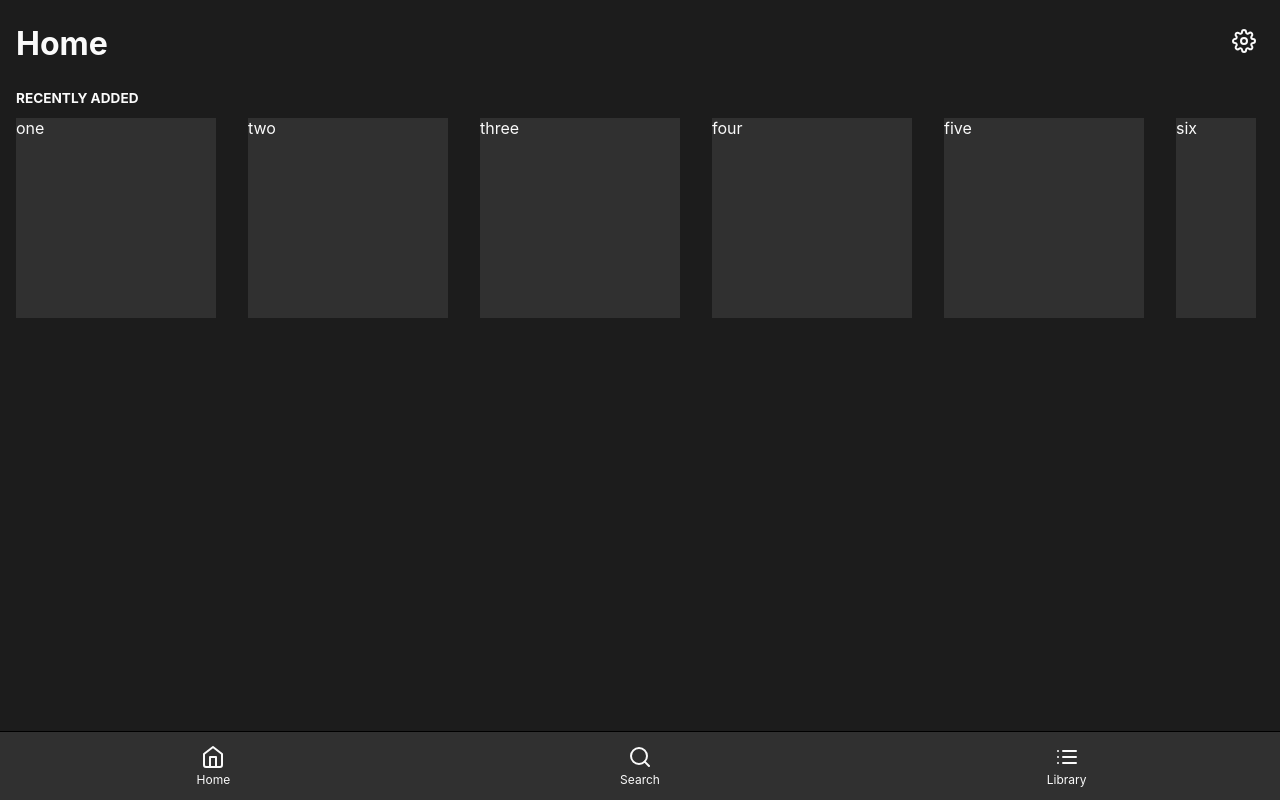
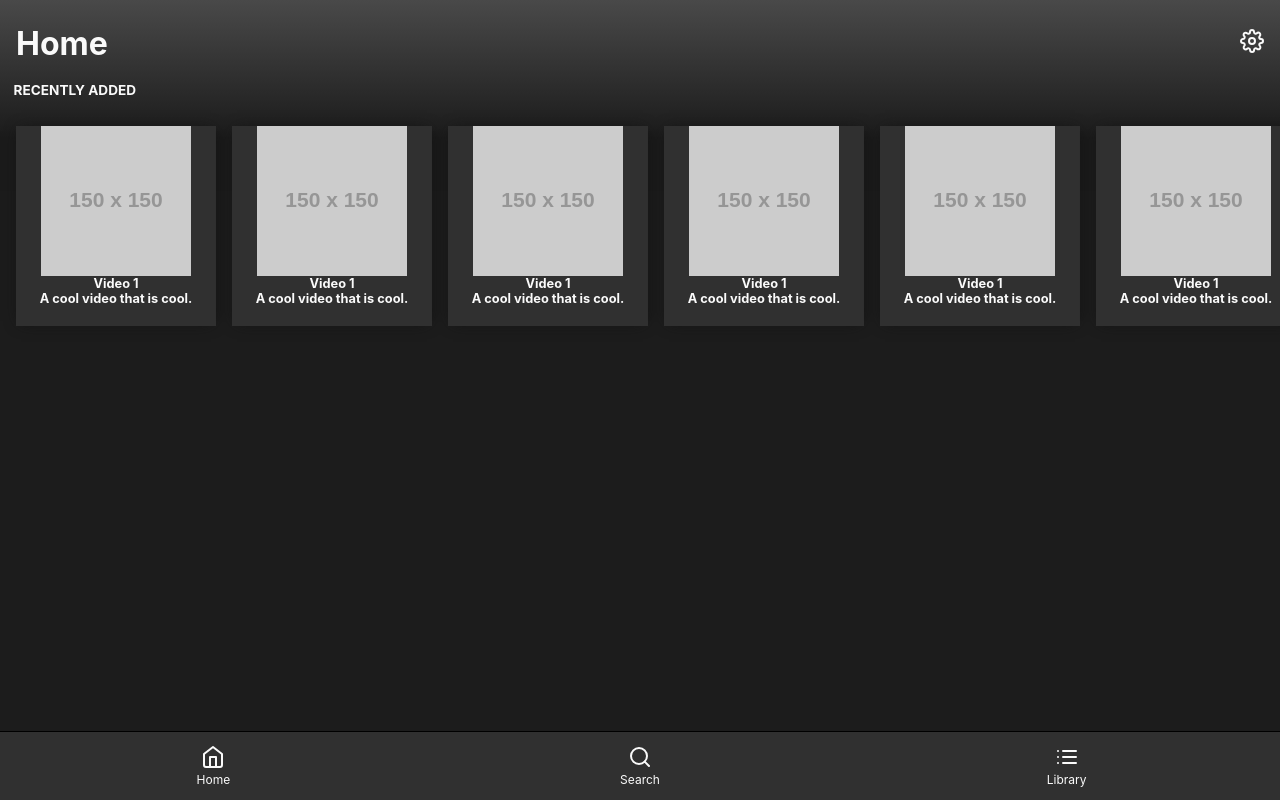
Before and after one commit to ethanling/trash-talkers-learn, a React (Create React App) app: page / in a window 1280 px wide. Built offline with nearby package versions, Linux system fonts and the light colour scheme.

Commit message:
scrollView enhancements

```diff
--- a/src/App.js
+++ b/src/App.js
@@ -15,7 +15,7 @@ const StyledApp = styled.div`
     min-width: 100vw;
     max-width: 100vw;
     background: #1C1C1C;
-	color: #FAFAFA;
+    color: #fafafa;
     z-index: 0;
     display: flex;
     flex-direction: column;
--- a/src/components/Header.js
+++ b/src/components/Header.js
@@ -3,11 +3,19 @@ import styled from 'styled-components';
 import { FiSettings } from 'react-icons/fi'
 
 const StyledHeader = styled.div`
-	display: flex;
-	flex-direction: row;
-	align-items: center;
-	width: 100%;
-	font-weight: bold;
+    display: flex;
+    flex-direction: row;
+    align-items: center;
+    width: 100%;
+    font-weight: bold;
+    padding: 1.5em 1em 8em 1em;
+    background: rgb(232, 232, 232);
+    background: linear-gradient(
+        180deg,
+        rgba(73, 73, 73, 1) 0%,
+        rgba(27, 27, 27, 100) 72%
+    );
+    margin-bottom: -8.5em;
 `;
 
 const StyledSettingsIcon = styled.div`
@@ -21,7 +29,7 @@ const StyledTitle = styled.h1`
 	margin: 0;
 `;
 
-const Header = ({ title  }) => {
+const Header = ({ title }) => {
 	return (
 		<StyledHeader>
 			<StyledTitle>{ title }</StyledTitle>
--- a/src/components/ScrollView.js
+++ b/src/components/ScrollView.js
@@ -1,39 +1,104 @@
 import React from 'react';
 import styled from 'styled-components';
 
+const testArr = [
+    {
+        title: "Video 1",
+        desciption: "A cool video that is cool.",
+        thumbnail_link: "https://via.placeholder.com/150"
+    },
+    {
+        title: "Video 1",
+        desciption: "A cool video that is cool.",
+        thumbnail_link: "https://via.placeholder.com/150"
+    },
+    {
+        title: "Video 1",
+        desciption: "A cool video that is cool.",
+        thumbnail_link: "https://via.placeholder.com/150"
+    },
+    {
+        title: "Video 1",
+        desciption: "A cool video that is cool.",
+        thumbnail_link: "https://via.placeholder.com/150"
+    },
+    {
+        title: "Video 1",
+        desciption: "A cool video that is cool.",
+        thumbnail_link: "https://via.placeholder.com/150"
+    },
+    {
+        title: "Video 1",
+        desciption: "A cool video that is cool.",
+        thumbnail_link: "https://via.placeholder.com/150"
+    },
+    {
+        title: "Video 1",
+        desciption: "A cool video that is cool.",
+        thumbnail_link: "https://via.placeholder.com/150"
+    }
+];
+
+
 const StyledWrapper = styled.div`
-	padding-top: 1em;
+	padding: 1em 0 0 0;
 `;
 
 const StyledScrollTitle = styled.h2`
 	font-size: .85em;
 	text-transform: uppercase;
+    padding-left: 1em;
 `;
 
 const StyledScrollView = styled.div`
 	overflow-x: scroll;
 	overflow-y: hidden;
 	white-space: nowrap;
-	padding: 0 0 1em 0;
+	/* padding: 0 0 1em 0; */
+    padding: 1em;
 	-webkit-overflow-scrolling: touch;
 `;
 
 const StyledCard = styled.div`
 	display: inline-block;
+    justify-content: center;
+    align-items: center;
 	height: 200px;
 	width: 200px;
 	background-color: #303030;
-	margin: 0 2em 0 0;
+	margin: 0 1em 0 0;
+    box-shadow: 0 0 15px -5px #111;
 `;
 
-//const StyledCard
+const StyledCardWrapper = styled.div`
+    display: flex;
+    flex-direction: column;
+    justify-content: center;
+    align-items: center;
+`;
 
-const Card = (arr) => {
+const StyledCardTitle = styled.h3`
+    margin: 0;
+    padding: 0;
+    font-size: .8em;
+`;
+
+const StyledCardDescription = styled.h3`
+    margin: 0;
+    padding: 0;
+    font-size: 0.8em;
+`;
+
+const Card = ({ title, description, thumbnail_link }) => {
 	return (
-		arr ? (
-			''
-		) : ('')
-	)
+        <StyledCard>
+            <StyledCardWrapper>
+                <img src={thumbnail_link} alt={title} />
+                <StyledCardTitle>{title}</StyledCardTitle>
+                <StyledCardDescription>{description}</StyledCardDescription>
+            </StyledCardWrapper>
+        </StyledCard>
+    );
 }
 
 const ScrollView = () => {
@@ -43,12 +108,9 @@ const ScrollView = () => {
 				Recently Added
 			</StyledScrollTitle>
 			<StyledScrollView>
-				<StyledCard>one</StyledCard>
-				<StyledCard>two</StyledCard>
-				<StyledCard>three</StyledCard>
-				<StyledCard>four</StyledCard>
-				<StyledCard>five</StyledCard>
-				<StyledCard>six</StyledCard>
+                { testArr.map(card => (
+                    <Card title={card.title} description={card.desciption} thumbnail_link={card.thumbnail_link} />
+                ))}
 			</StyledScrollView>
 		</StyledWrapper>
 	)
--- a/src/styles/Global.js
+++ b/src/styles/Global.js
@@ -6,5 +6,5 @@ export const StyledPageTitle = styled.h1`
 
 export const StyledPageContainer = styled.div`
 	flex: 1;
-	padding: 1.5em 1.5em 1.5em 1em;
+	padding: 0 0 1em 0;
 `;
```
Lines whose indentation alone changed are shown as unchanged.
